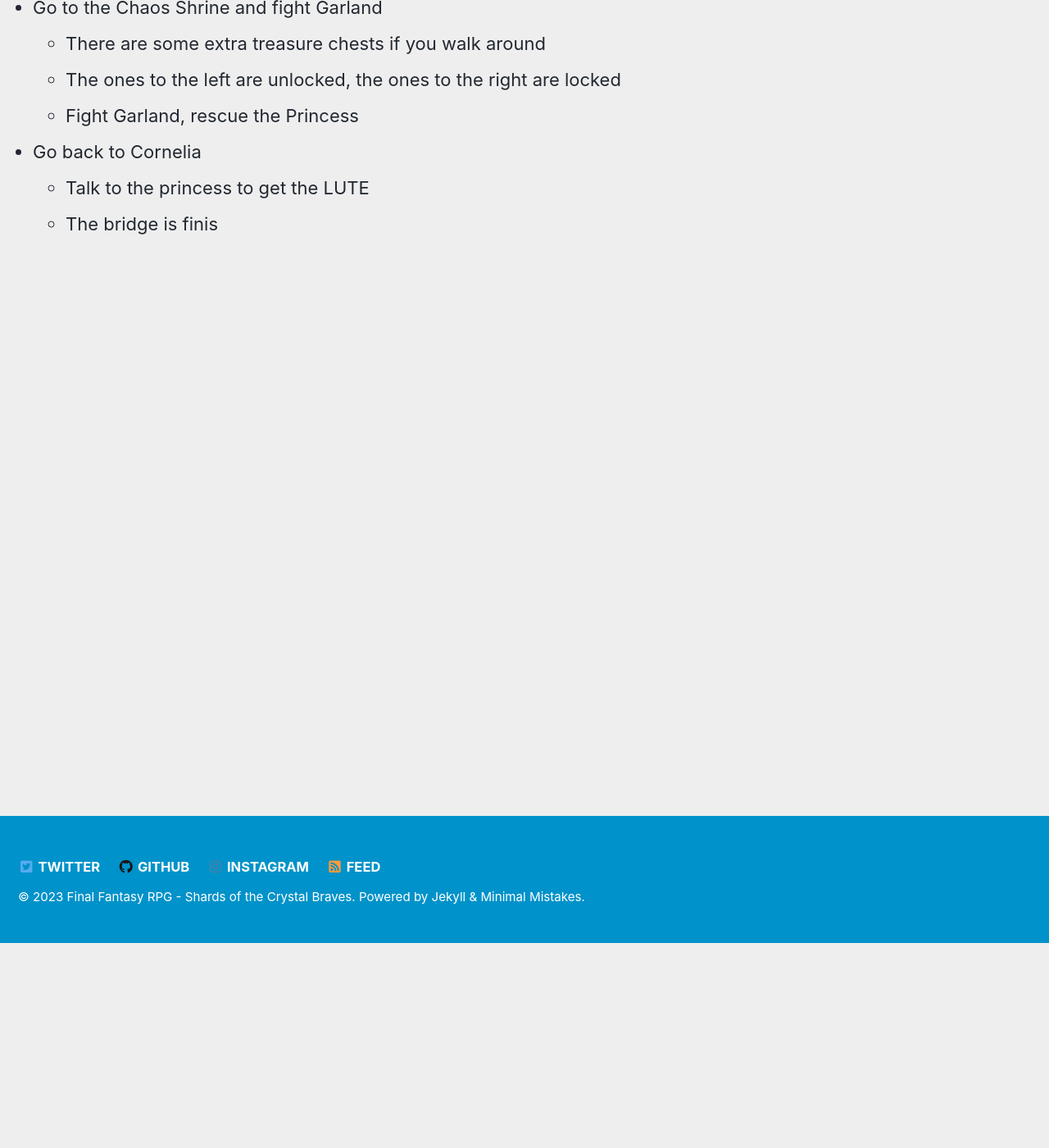
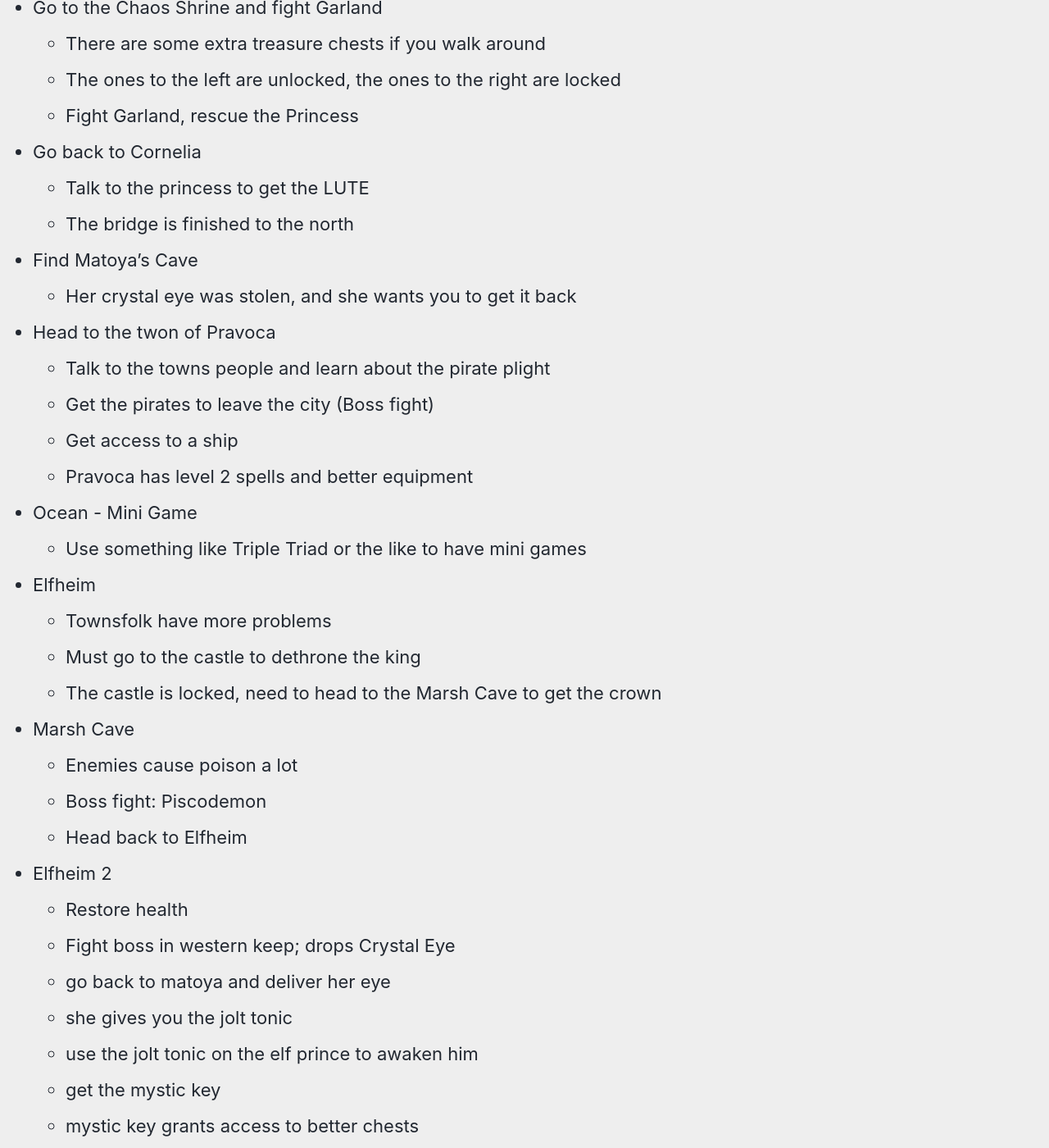
Before and after one commit to alyons/ffrpg3.5, a Jekyll site: the page built from docs/Fleeting Notes/Final Fantasy 1 - Story Notes.md, in a window 1280 px wide and 1400 px high, scrolled down 250 px. Shown: the whole window at 82% size. Built offline with Jekyll 4.4.1, drawn with Linux system fonts in a browser that asks for light colours; cached includes are drawn as plain includes; our own code applies the rules of GitHub Pages for plain Markdown files; some of the changed text lies outside the part shown.

Commit message:
vault backup: 2023-01-03 19:58:35

```diff
--- a/docs/Fleeting Notes/Final Fantasy 1 - Story Notes.md
+++ b/docs/Fleeting Notes/Final Fantasy 1 - Story Notes.md
@@ -8,4 +8,32 @@
 	- Fight Garland, rescue the Princess
 - Go back to Cornelia
 	- Talk to the princess to get the LUTE
-	- The bridge is finis
+	- The bridge is finished to the north
+- Find Matoya's Cave
+	- Her crystal eye was stolen, and she wants you to get it back
+- Head to the twon of Pravoca
+	- Talk to the towns people and learn about the pirate plight
+	- Get the pirates to leave the city (Boss fight)
+	- Get access to a ship
+	- Pravoca has level 2 spells and better equipment
+- Ocean - Mini Game
+	- Use something like Triple Triad or the like to have mini games
+- Elfheim
+	- Townsfolk have more problems
+	- Must go to the castle to dethrone the king
+	- The castle is locked, need to head to the Marsh Cave to get the crown
+- Marsh Cave
+	- Enemies cause poison a lot
+	- Boss fight: Piscodemon
+	- Head back to Elfheim
+- Elfheim 2
+	- Restore health
+	- Fight boss in western keep; drops Crystal Eye
+	- go back to matoya and deliver her eye
+	- she gives you the jolt tonic
+	- use the jolt tonic on the elf prince to awaken him
+	- get the mystic key
+	- mystic key grants access to better chests
+	- back track to get some sick loot
+- Mt. Duergar & Melmond
+	- Use the TNT you got in Cornelia when you backtracked with the mystic key to get access to the mountain
```
